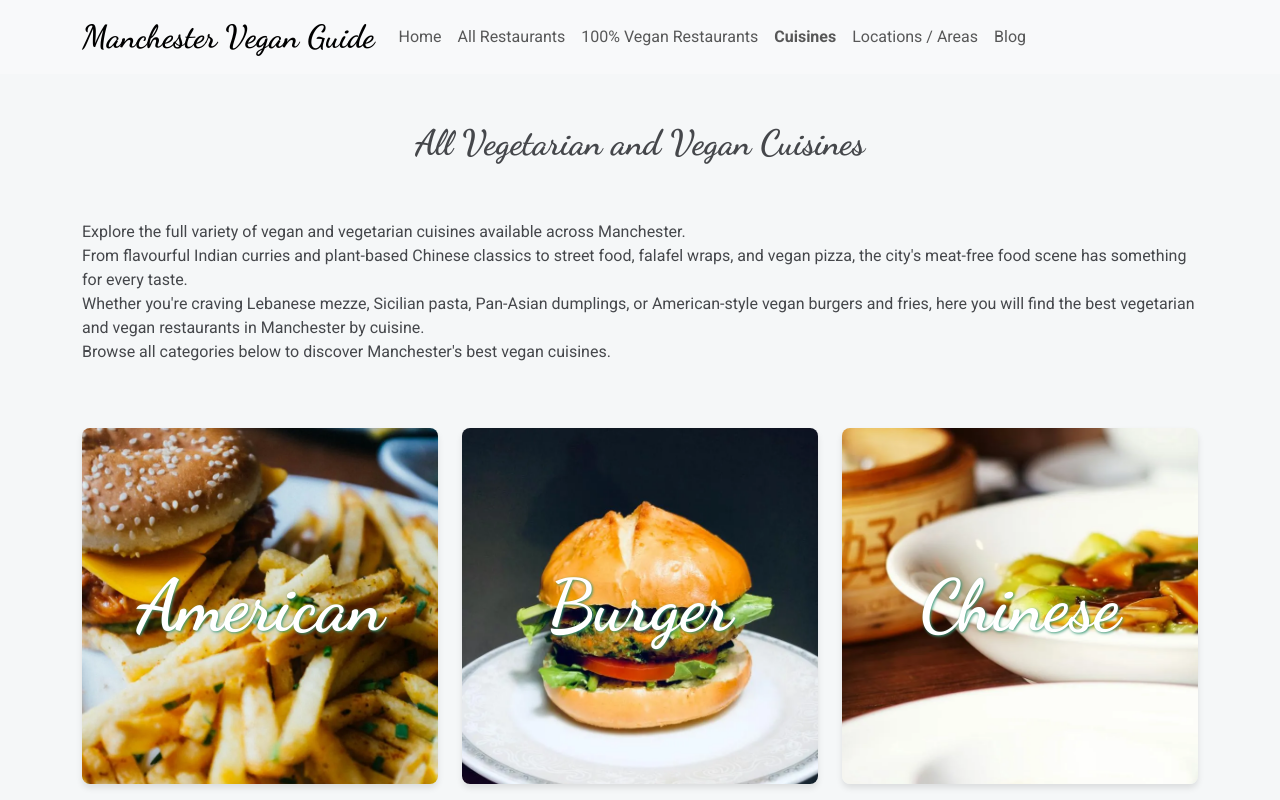
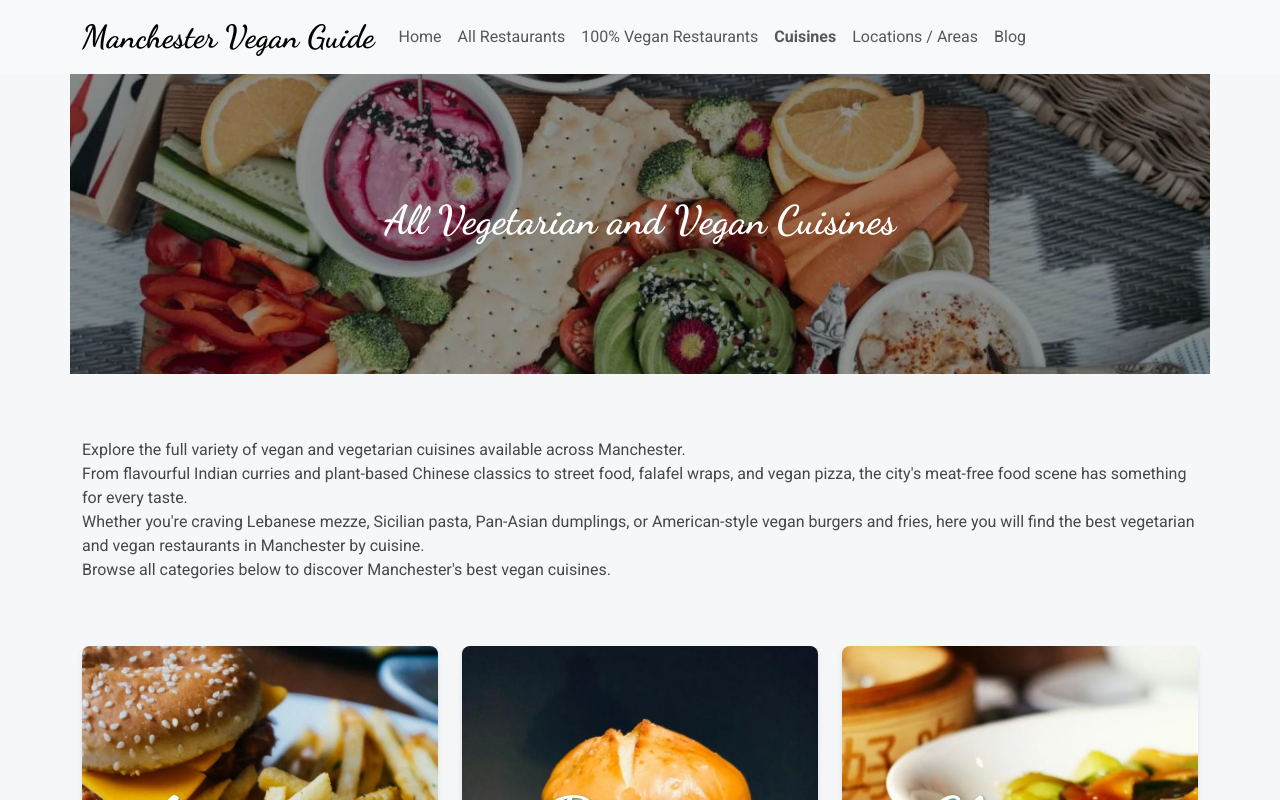
Before and after one commit to KyleMardell/manchester-vegan, a Next.js app: page /cuisines in a window 1280 px wide. Shown: the top 800 px of the page. Built offline with nearby package versions, Linux system fonts and the light colour scheme.

Commit message:
Add hero images to locations and vegan only pages.

```diff
--- /dev/null
+++ b/app/cuisines/CuisinesPage.module.css
@@ -0,0 +1,24 @@
+.HeroMainImage {
+    position: relative;
+    height: 300px;
+    overflow: hidden;
+    display: flex;
+    align-items: center;
+    justify-content: center;
+}
+
+.HeroImage {
+    z-index: 0;
+    filter: brightness(0.6);
+    object-fit: cover;
+}
+
+.HeroText {
+    z-index: 1;
+    position: relative;
+    color: #fff;
+    text-align: center;
+    font-size: 2.5rem;
+    font-weight: bold;
+    padding: 1rem;
+}
--- a/app/cuisines/page.js
+++ b/app/cuisines/page.js
@@ -1,7 +1,9 @@
 import data from "@/data/restaurants.json";
 import { slugify } from "@/utils/slugify";
 import { Container, Row, Col } from "react-bootstrap";
+import Image from "next/image";
 import CuisineCard from "@/components/CuisineCard";
+import styles from "./CuisinesPage.module.css";
 
 export const metadata = {
     title: "Vegan and Vegetarian Cuisines in Manchester | Manchester Vegan Guide",
@@ -24,11 +26,22 @@ export default function Cuisines() {
 
     return (
         <Container>
+            <Row className="mb-3">
+                <Col xs={12} className={styles.HeroMainImage}>
+                    <Image
+                        src="/images/pages/cuisines.webp"
+                        alt="An empty restaurant, set and ready for service."
+                        fill
+                        priority
+                        className={styles.HeroImage}
+                    />
+                    <h1 className={styles.HeroText}>
+                        All Vegetarian and Vegan Cuisines
+                    </h1>
+                </Col>
+            </Row>
             <Row>
-                <Col xs={12} className="text-center my-5">
-                    <h1>All Vegetarian and Vegan Cuisines</h1>
-                </Col>
-                <Col xs={12} className="mb-5">
+                <Col xs={12} className="my-5">
                     <p>
                         Explore the full variety of vegan and vegetarian
                         cuisines available across Manchester. <br />
--- a/app/cuisines/vegan-only/page.js
+++ b/app/cuisines/vegan-only/page.js
@@ -32,7 +32,7 @@ export default function VeganOnlyPage() {
                 </Col>
             </Row>
             <Row>
-                <Col xs={12} className="mb-5">
+                <Col xs={12} className="my-5">
                     <p>
                         Discover the best 100% vegan restaurants in Manchester,
                         where every dish is completely plant-based and
--- /dev/null
+++ b/app/locations/LocationsPage.module.css
@@ -0,0 +1,24 @@
+.HeroMainImage {
+    position: relative;
+    height: 300px;
+    overflow: hidden;
+    display: flex;
+    align-items: center;
+    justify-content: center;
+}
+
+.HeroImage {
+    z-index: 0;
+    filter: brightness(0.6);
+    object-fit: cover;
+}
+
+.HeroText {
+    z-index: 1;
+    position: relative;
+    color: #fff;
+    text-align: center;
+    font-size: 2.5rem;
+    font-weight: bold;
+    padding: 1rem;
+}
```
Also changed, not shown: app/locations/page.js (+29 -15 lines), public/images/pages/cuisines.webp (added), public/images/pages/locations.webp (added).
